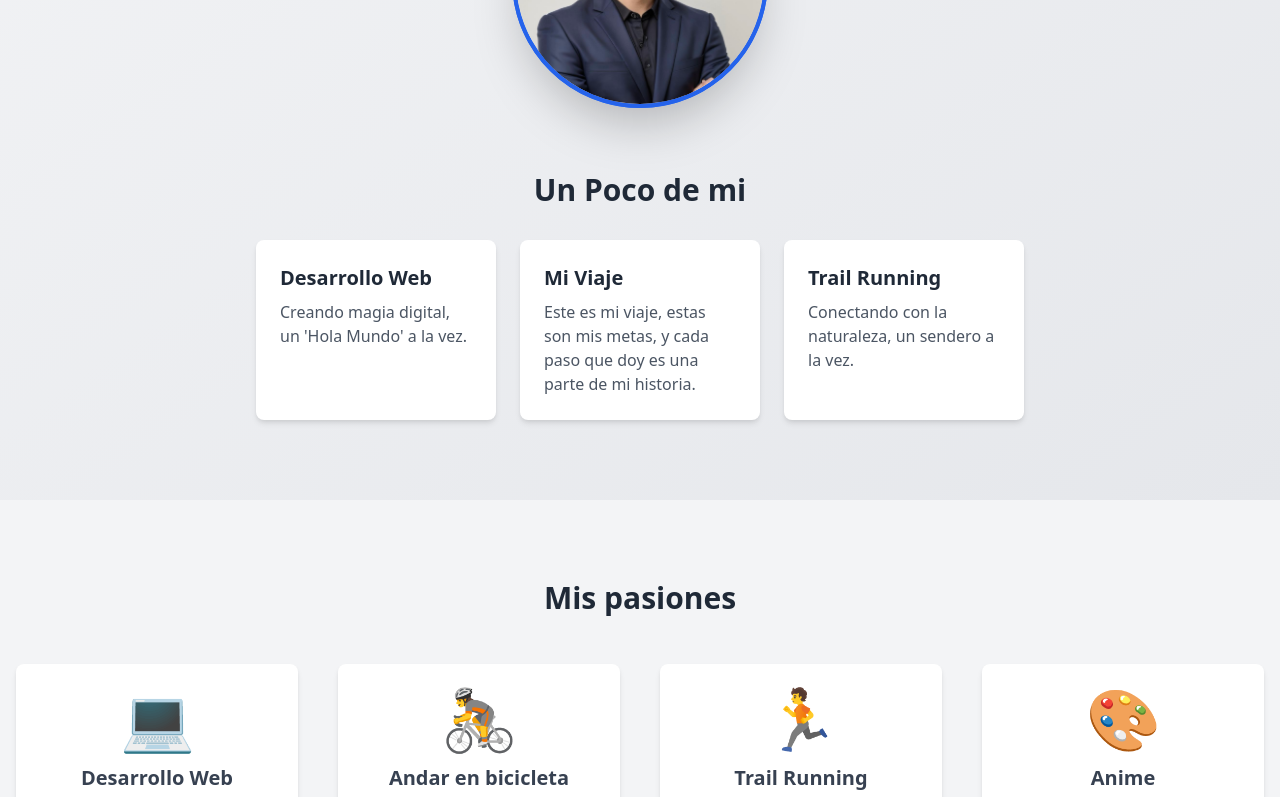
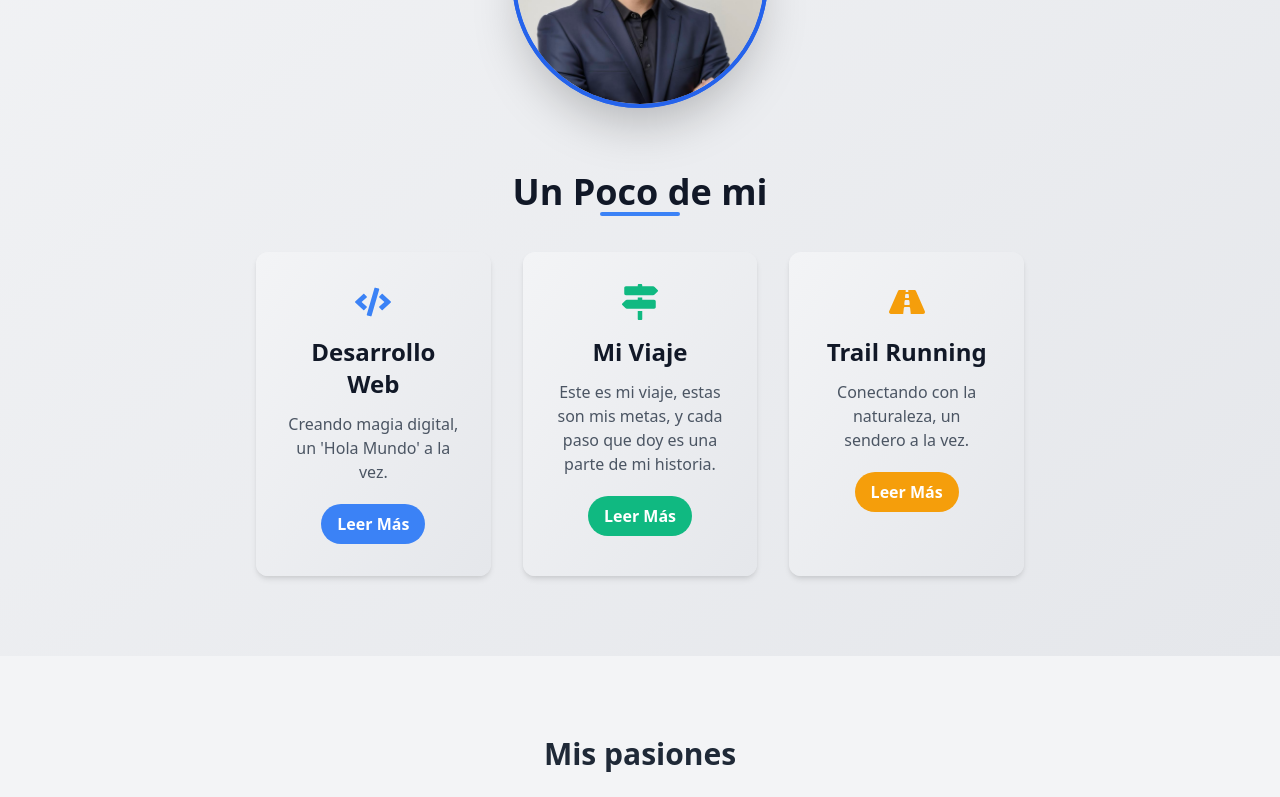
Before and after one commit to WildoFari/My-personal-page, a Next.js app: page / in a window 1280 px wide. Shown: the part 477-1274 px from the top of the page. Built offline with nearby package versions, Linux system fonts and the light colour scheme.

Commit message:
UI improvements

```diff
--- a/package.json
+++ b/package.json
@@ -13,6 +13,7 @@
     "next": "15.2.0",
     "react": "^19.0.0",
     "react-dom": "^19.0.0",
+    "react-icons": "^5.5.0",
     "react-intersection-observer": "^9.15.1",
     "swiper": "^11.2.5"
   },
--- a/src/sections/About.tsx
+++ b/src/sections/About.tsx
@@ -5,6 +5,7 @@ import profileImage from '../../public/images/profile.jpg';
 import { motion, useAnimation } from 'framer-motion';
 import { useInView } from 'react-intersection-observer';
 import { useEffect } from 'react';
+import { FaCode, FaRoad, FaMapSigns } from 'react-icons/fa';
 
 export default function About() {
   const [ref, inView] = useInView({
@@ -83,24 +84,53 @@ export default function About() {
       </div>
 
       <div ref={ref} className="mt-16 max-w-3xl mx-auto">
-        <h3 className="text-3xl font-semibold text-center mb-8">Un Poco de mi</h3>
+        <h3 className="text-4xl font-semibold text-center mb-10 text-gray-900 dark:text-white relative">
+          Un Poco de mi
+          <div className="absolute left-1/2 transform -translate-x-1/2 w-20 h-1 bg-blue-500 rounded-full bottom-[-10px]"></div>
+        </h3>
         <motion.div
-          className="grid grid-cols-1 md:grid-cols-3 gap-6"
+          className="grid grid-cols-1 md:grid-cols-3 gap-8"
           initial={{ opacity: 0, y: 50 }}
           animate={animation}
         >
-          <div className="bg-white dark:bg-gray-800 rounded-lg p-6 shadow-md hover:shadow-lg transition-shadow duration-300">
-            <h4 className="text-xl font-semibold mb-2">Desarrollo Web</h4>
-            <p className="text-gray-600 dark:text-gray-400">Creando magia digital, un 'Hola Mundo' a la vez.</p>
-          </div>
-          <div className="bg-white dark:bg-gray-800 rounded-lg p-6 shadow-md hover:shadow-lg transition-shadow duration-300">
-            <h4 className="text-xl font-semibold mb-2">Mi Viaje</h4>
-            <p className="text-gray-600 dark:text-gray-400">Este es mi viaje, estas son mis metas, y cada paso que doy es una parte de mi historia.</p>
-          </div>
-          <div className="bg-white dark:bg-gray-800 rounded-lg p-6 shadow-md hover:shadow-lg transition-shadow duration-300">
-            <h4 className="text-xl font-semibold mb-2">Trail Running</h4>
-            <p className="text-gray-600 dark:text-gray-400">Conectando con la naturaleza, un sendero a la vez.</p>
-          </div>
+          <motion.div
+            whileHover={{ scale: 1.05, boxShadow: '0 8px 15px rgba(0, 0, 0, 0.2)' }}
+            transition={{ duration: 0.3 }}
+            className="bg-gradient-to-br from-gray-100 to-gray-200 dark:from-gray-800 dark:to-gray-700 rounded-xl p-8 shadow-md hover:shadow-lg transition-shadow duration-300 flex flex-col items-center text-center"
+          >
+            <FaCode className="text-4xl text-blue-500 mb-4" />
+            <h4 className="text-2xl font-semibold mb-3 text-gray-900 dark:text-white">Desarrollo Web</h4>
+            <p className="text-gray-600 dark:text-gray-400 mb-5">Creando magia digital, un 'Hola Mundo' a la vez.</p>
+            <button className="bg-blue-500 hover:bg-blue-600 text-white font-semibold py-2 px-4 rounded-full transition-colors duration-300">
+              Leer Más
+            </button>
+          </motion.div>
+
+          <motion.div
+            whileHover={{ scale: 1.05, boxShadow: '0 8px 15px rgba(0, 0, 0, 0.2)' }}
+            transition={{ duration: 0.3 }}
+            className="bg-gradient-to-br from-gray-100 to-gray-200 dark:from-gray-800 dark:to-gray-700 rounded-xl p-8 shadow-md hover:shadow-lg transition-shadow duration-300 flex flex-col items-center text-center"
+          >
+            <FaMapSigns className="text-4xl text-green-500 mb-4" />
+            <h4 className="text-2xl font-semibold mb-3 text-gray-900 dark:text-white">Mi Viaje</h4>
+            <p className="text-gray-600 dark:text-gray-400 mb-5">Este es mi viaje, estas son mis metas, y cada paso que doy es una parte de mi historia.</p>
+            <button className="bg-green-500 hover:bg-green-600 text-white font-semibold py-2 px-4 rounded-full transition-colors duration-300">
+              Leer Más
+            </button>
+          </motion.div>
+
+          <motion.div
+            whileHover={{ scale: 1.05, boxShadow: '0 8px 15px rgba(0, 0, 0, 0.2)' }}
+            transition={{ duration: 0.3 }}
+            className="bg-gradient-to-br from-gray-100 to-gray-200 dark:from-gray-800 dark:to-gray-700 rounded-xl p-8 shadow-md hover:shadow-lg transition-shadow duration-300 flex flex-col items-center text-center"
+          >
+            <FaRoad className="text-4xl text-yellow-500 mb-4" />
+            <h4 className="text-2xl font-semibold mb-3 text-gray-900 dark:text-white">Trail Running</h4>
+            <p className="text-gray-600 dark:text-gray-400 mb-5">Conectando con la naturaleza, un sendero a la vez.</p>
+            <button className="bg-yellow-500 hover:bg-yellow-600 text-white font-semibold py-2 px-4 rounded-full transition-colors duration-300">
+              Leer Más
+            </button>
+          </motion.div>
         </motion.div>
       </div>
     </motion.section>
```
Also changed, not shown: 1 other file (tests, documents, lock files or other folders).
